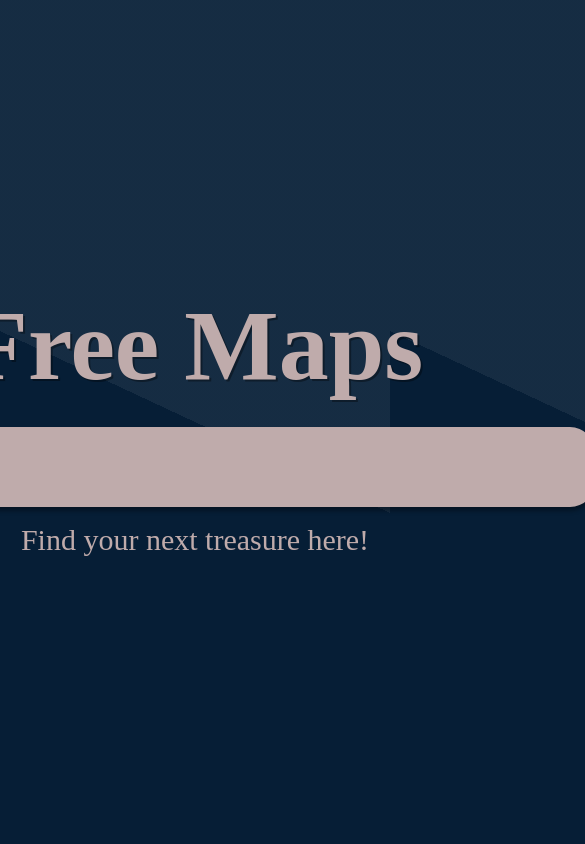
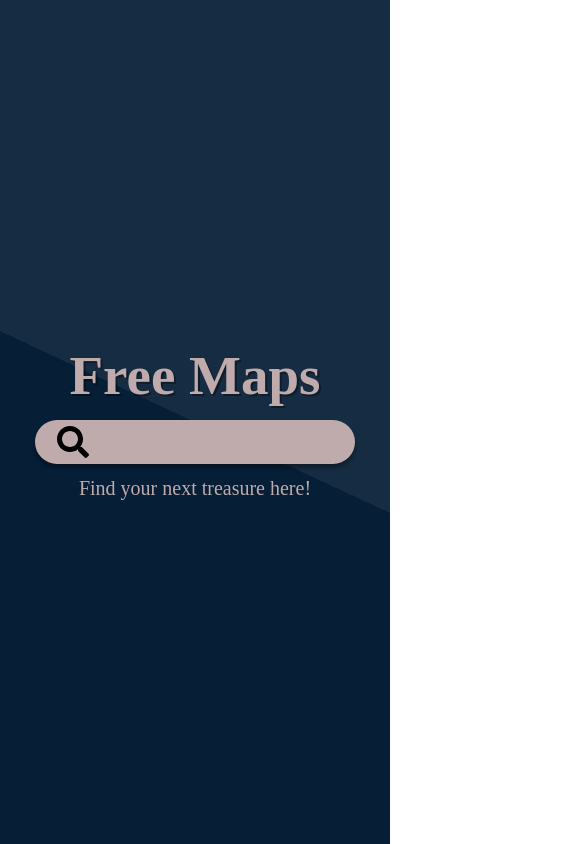
Before and after one commit to bleakney/free-maps, a React (Create React App) app in the folder client/: page / in a window 390 px wide. Shown: the whole page, 585 px wide, since content can reach past the window. Built offline with nearby package versions, Linux system fonts and the light colour scheme.

Commit message:
added media queries

```diff
--- a/client/src/components/Search/style.css
+++ b/client/src/components/Search/style.css
@@ -9,7 +9,11 @@ body {
   display: flex;
   justify-content: center;
   align-items: center;
-    background: linear-gradient(25deg, rgb(6, 30, 54) 50%, rgba(6, 30, 54, 0.938) 50%);
+  background: linear-gradient(
+    25deg,
+    rgb(6, 30, 54) 50%,
+    rgba(6, 30, 54, 0.938) 50%
+  );
 }
 
 :root {
@@ -66,3 +70,35 @@ span.search-text {
   background-color: rgb(191, 171, 171);
   padding-left: 3%;
 }
+
+/* MEDIA QUERIES*/
+
+@media (max-width: 768px) {
+  h1 {
+    padding-bottom: 4%;
+    font-size: 55px;
+  }
+
+  h2 {
+    padding-top: 4%;
+    font-size: 20px;
+  }
+}
+
+@media (max-width: 768px) {
+  .box {
+    width: 320px;
+    height: 10px;
+    padding: 22px;
+  }
+
+  .box > i {
+    font-size: 20px;
+  }
+
+  .box > input {
+    width: 100%;
+    height: 10px;
+    font-size: 25px;
+  }
+}
```
Lines whose indentation alone changed are shown as unchanged.
